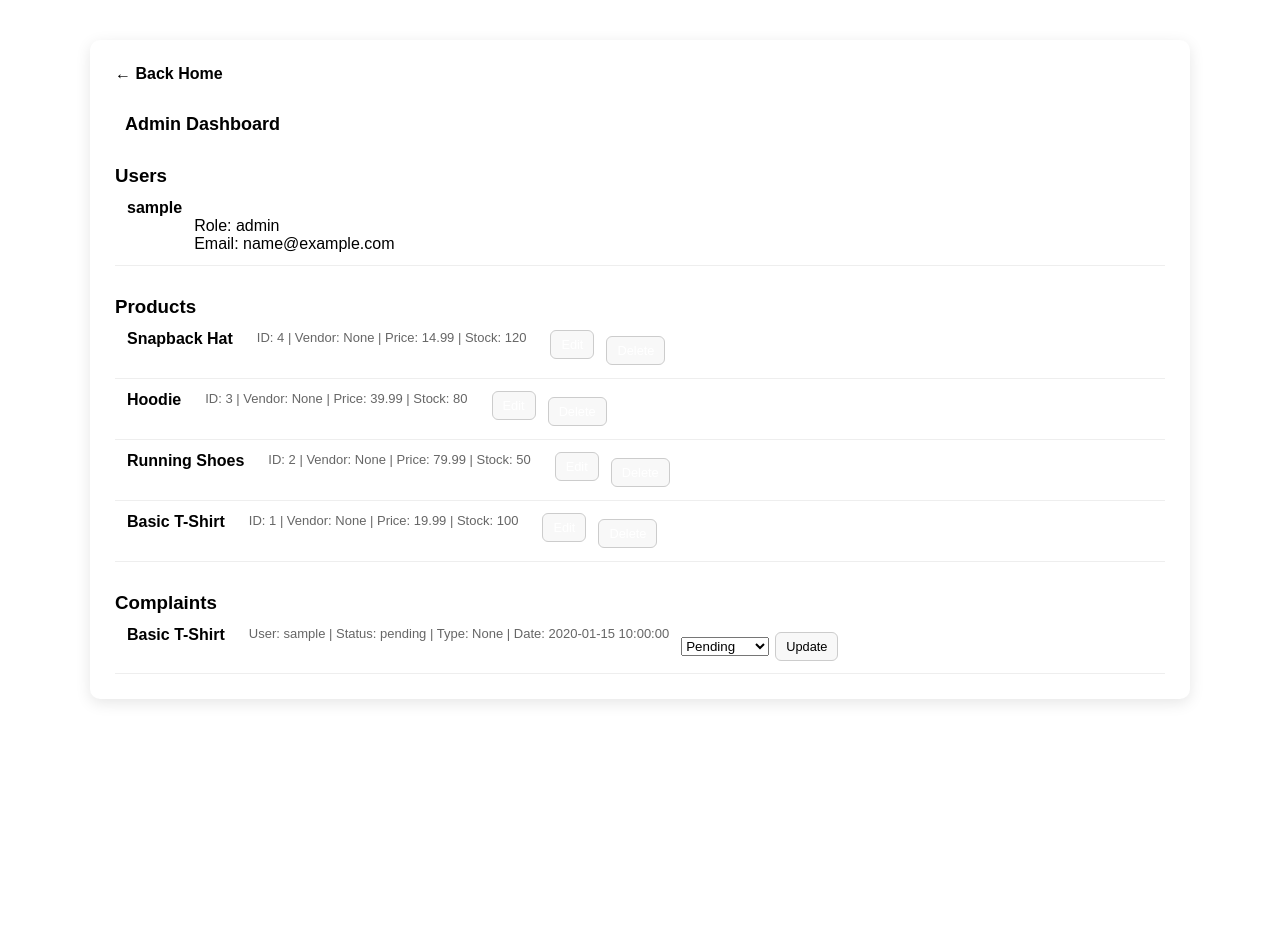
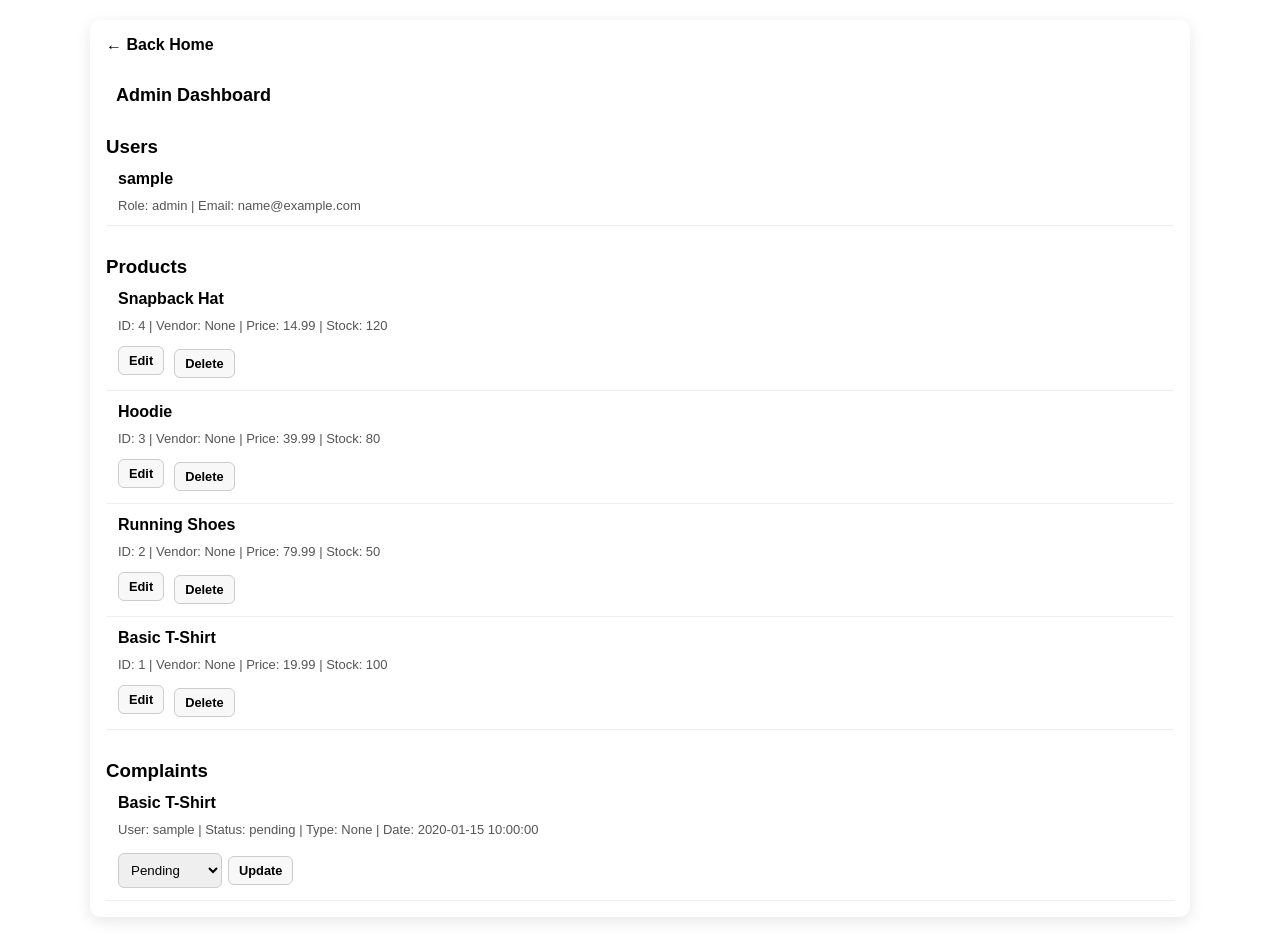
Before and after one commit to 0wpe/CSET-180-Project-Semester-2-Final, a Flask app: page /admin/dashboard in a window 1280 px wide. Shown: the part 60-997 px from the top of the page. Before the commit the page ends 763 px from the top, so only its background shows below. Run offline with Flask 3, Linux system fonts and the light colour scheme; the visitor is signed in with stand-in values (Sample User, id 1); data comes from the database, SQL or seed files in the repository; tables that the repository leaves empty hold one stand-in row (values such as "Sample post").

Commit message:
5/9/2026 - 2:26 AM
CSS Edits on the dashboard

```diff
--- a/templates/admin/dashboard.html
+++ b/templates/admin/dashboard.html
@@ -7,15 +7,14 @@
 <style>
 .container {
     max-width: 1100px;
-    margin: 40px auto;
+    margin: 20px auto;
     background: white;
-    padding: 25px;
+    padding: 16px;
     border-radius: 10px;
     box-shadow: 0 4px 15px rgba(0,0,0,0.1);
     box-sizing: border-box;
 }
 
-/* BACK LINK */
 .back-arrow {
     display: inline-block;
     margin-bottom: 15px;
@@ -30,45 +29,85 @@
 }
 
 h2 {
-    margin-bottom: 20px;
+    margin-bottom: 10px;
 }
 
 .section {
     margin-top: 30px;
 }
 
-/* CARDS */
+/* CARD */
 .card {
     padding: 12px;
     border-bottom: 1px solid #eee;
+    display: flex;
+    flex-direction: column;
+    gap: 10px;
 }
 
+/* TEXT */
 .small {
-    color: #666;
+    color: #555;
     font-size: 13px;
 }
 
+/* BUTTON ROW */
+.button-row {
+    display: flex;
+    gap: 10px;
+    align-items: center;
+    flex-wrap: wrap;
+}
+
+/* BUTTONS */
 button {
-    padding: 8px 12px;
+    padding: 10px 12px;
     border: none;
     border-radius: 6px;
     cursor: pointer;
+    font-weight: 600;
 }
 
-.delete-btn {
-    background: crimson;
-    color: white;
+/* EDIT */
+.edit-btn {
+    background: #111;
+    color: black;
 }
 
-.edit-btn {
-    background: black;
-    color: white;
+/* DELETE */
+.delete-btn {
+    background: #c1121f;
+    color: black;
 }
 
-.edit-btn:hover {
-    background: #333;
+/* SELECT */
+select {
+    padding: 8px;
+    border-radius: 6px;
+    border: 1px solid #ccc;
 }
 
+/* MOBILE FIRST */
+@media (max-width: 600px) {
+
+    .container {
+        margin: 10px;
+        padding: 12px;
+    }
+
+    .card {
+        padding: 10px;
+    }
+
+    .button-row {
+        flex-direction: column;
+        align-items: stretch;
+    }
+
+    button, select {
+        width: 100%;
+    }
+}
 </style>
 
 <div class="container">
@@ -84,9 +123,10 @@ button {
         {% if users %}
             {% for u in users %}
                 <div class="card">
-                    <strong>{{ u.username }}</strong><br>
-                    Role: {{ u.role }}<br>
-                    Email: {{ u.email }}
+                    <strong>{{ u.username }}</strong>
+                    <div class="small">
+                        Role: {{ u.role }} | Email: {{ u.email }}
+                    </div>
                 </div>
             {% endfor %}
         {% else %}
@@ -102,25 +142,27 @@ button {
             {% for p in products %}
                 <div class="card">
 
-                    <strong>{{ p.title }}</strong><br>
+                    <strong>{{ p.title }}</strong>
 
-                    <span class="small">
+                    <div class="small">
                         ID: {{ p.id }} |
                         Vendor: {{ p.vendor_username or 'None' }} |
                         Price: {{ p.price }} |
                         Stock: {{ p.inventory }}
-                    </span>
+                    </div>
 
-                    <br><br>
+                    <div class="button-row">
 
                         <a href="/admin/edit-product/{{ p.id }}">
                             <button class="edit-btn">Edit</button>
                         </a>
 
-                    <form method="POST" action="/admin/delete-product" style="display:inline;">
+                        <form method="POST" action="/admin/delete-product">
                             <input type="hidden" name="product_id" value="{{ p.id }}">
                             <button class="delete-btn">Delete</button>
                         </form>
+
+                    </div>
 
                 </div>
             {% endfor %}
@@ -137,14 +179,14 @@ button {
             {% for c in complaints %}
                 <div class="card">
 
-                    <strong>{{ c.title }}</strong><br>
+                    <strong>{{ c.title }}</strong>
 
-                    <span class="small">
+                    <div class="small">
                         User: {{ c.username }} |
                         Status: {{ c.status }} |
                         Type: {{ c.type }} |
                         Date: {{ c.created_at }}
-                    </span>
+                    </div>
 
                     <form method="POST" action="/admin/update-complaint">
                         <input type="hidden" name="complaint_id" value="{{ c.id }}">
```
Lines whose indentation alone changed are shown as unchanged.
